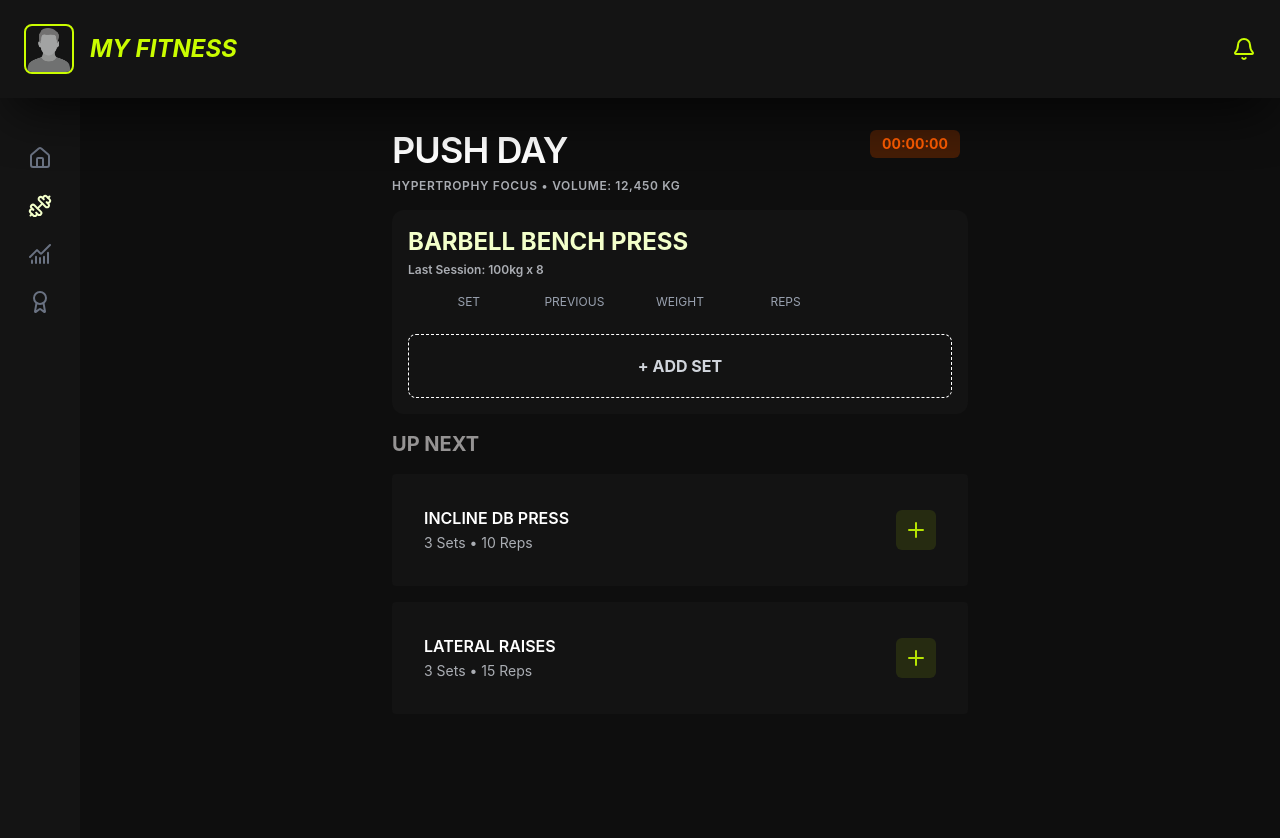
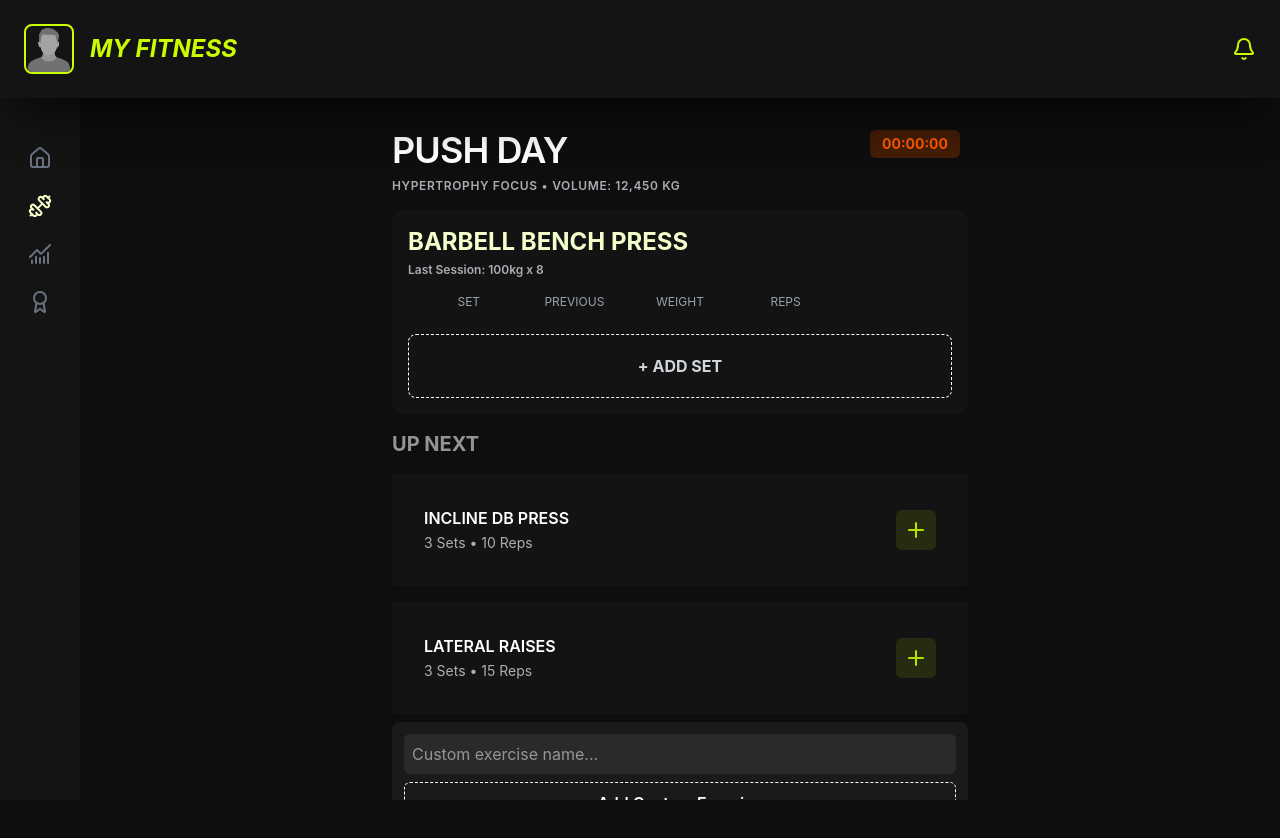
Before and after one commit to LuisAguiarGIT/myFitness, a Next.js app: page /WorkoutLog in a window 1280 px wide. Shown: the top 838 px of the page. After the commit the page ends 800 px from the top, so only its background shows below. Built offline with nearby package versions, Linux system fonts and the light colour scheme.

Commit message:
Custom exercise

```diff
--- a/src/app/WorkoutLog/page.tsx
+++ b/src/app/WorkoutLog/page.tsx
@@ -1,6 +1,7 @@
 'use client';
 
 import ExerciseCard from '@/components/ExerciseCard';
+import CustomExerciseCard from '@/components/CustomExerciseCard';
 import Timer from '../../components/Timer';
 import WorkoutTable from '@/components/WorkoutTable';
 import { useState } from 'react';
@@ -24,6 +25,21 @@ export default function WorkoutLog() {
     ],
   });
   const [isRunning, setIsRunning] = useState(false);
+
+  function addCustomExercise(name: string) {
+    setWorkout((prev) => ({
+      ...prev,
+      exercises: [
+        ...prev.exercises,
+        {
+          id: Date.now(),
+          name,
+          sets: [],
+          custom: true,
+        },
+      ],
+    }));
+  }
 
   function handleSetsChange(exerciseId: number, sets: WorkoutSet[]) {
     setWorkout((prev) => ({
@@ -88,6 +104,7 @@ export default function WorkoutLog() {
               }}
             />
           ))}
+          <CustomExerciseCard onAdd={addCustomExercise} />
         </div>
       </div>
     </div>
--- a/src/app/layout.tsx
+++ b/src/app/layout.tsx
@@ -29,11 +29,13 @@ export default function RootLayout({
       lang="en"
       className={`${geistSans.variable} ${geistMono.variable} h-full antialiased`}
     >
-      <body className="min-h-full flex flex-col">
+      <body className="h-screen flex flex-col overflow-hidden">
         <Navbar />
-        <div className="flex flex-1">
+        <div className="flex flex-1 min-h-0">
           <SideNav />
-          <main className="flex-1 p-6 bg-[#0E0E0E]">{children}</main>
+          <main className="flex-1 min-h-0 overflow-y-auto p-6 bg-[#0E0E0E]">
+            {children}
+          </main>
         </div>
       </body>
     </html>
--- /dev/null
+++ b/src/components/CustomExerciseCard.tsx
@@ -0,0 +1,33 @@
+'use client';
+
+import { useState } from 'react';
+
+type Props = {
+  onAdd: (name: string) => void;
+};
+
+export default function CustomExerciseCard({ onAdd }: Props) {
+  const [name, setName] = useState('');
+
+  return (
+    <div className="p-3 bg-[#1A1A1A] rounded-lg mt-2">
+      <input
+        className="w-full bg-[#2A2A2A] text-white p-2 rounded-md outline-none"
+        placeholder="Custom exercise name..."
+        value={name}
+        onChange={(e) => setName(e.target.value)}
+      />
+
+      <button
+        className="mt-2 w-full border border-dashed py-2 rounded-md font-semibold hover:cursor-pointer hover:bg-[#0E0E0E] transition"
+        onClick={() => {
+          if (!name.trim()) return;
+          onAdd(name);
+          setName('');
+        }}
+      >
+        Add Custom Exercise
+      </button>
+    </div>
+  );
+}
--- a/src/components/SideNav.tsx
+++ b/src/components/SideNav.tsx
@@ -6,7 +6,7 @@ import { House, Dumbbell, ChartNoAxesCombined, Award } from 'lucide-react';
 export default function SideNav() {
   const currentPath = usePathname();
   return (
-    <nav className="p-4 bg-[#141414] h-screen w-20 flex flex-col items-center justify-start pt-6">
+    <nav className="p-4 bg-[#141414] h-full w-20 flex flex-col items-center justify-start pt-6">
       <NavIcon icon={House} route="/" path={currentPath} />
       <NavIcon icon={Dumbbell} route="/WorkoutLog" path={currentPath} />
       <NavIcon icon={ChartNoAxesCombined} route="/" path={currentPath} />
```
